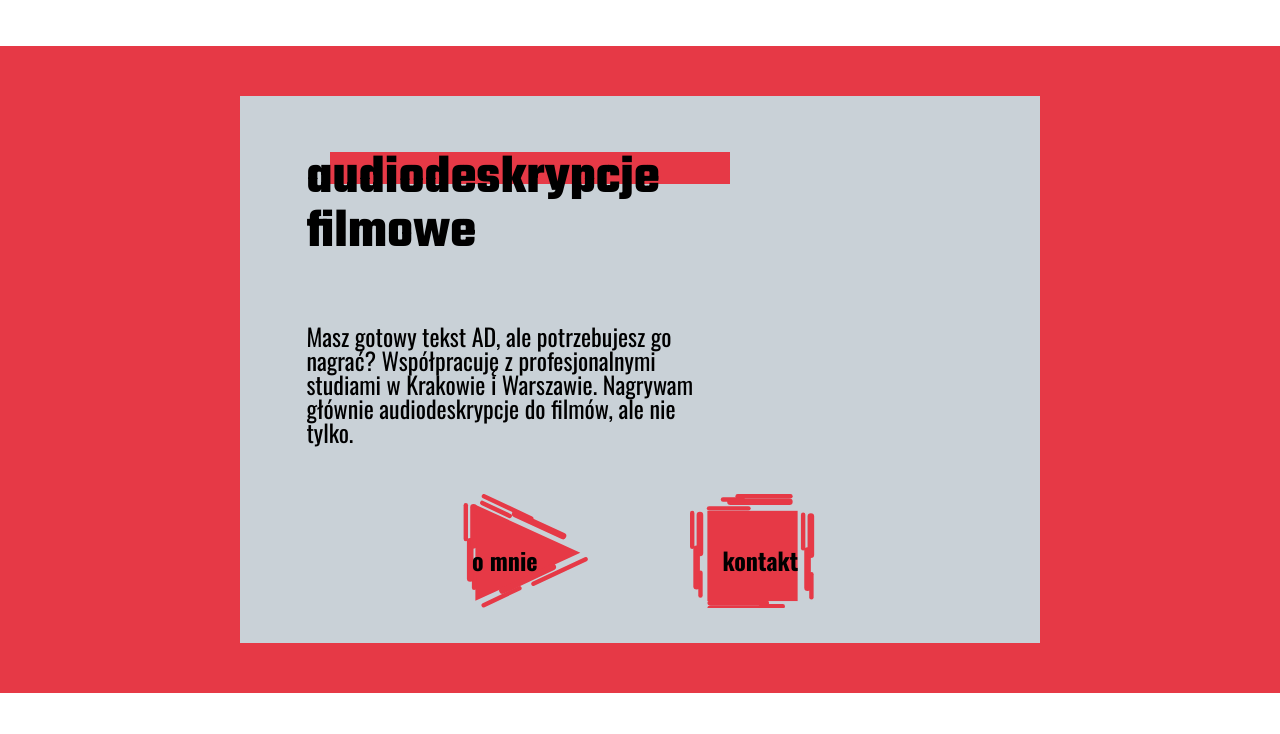
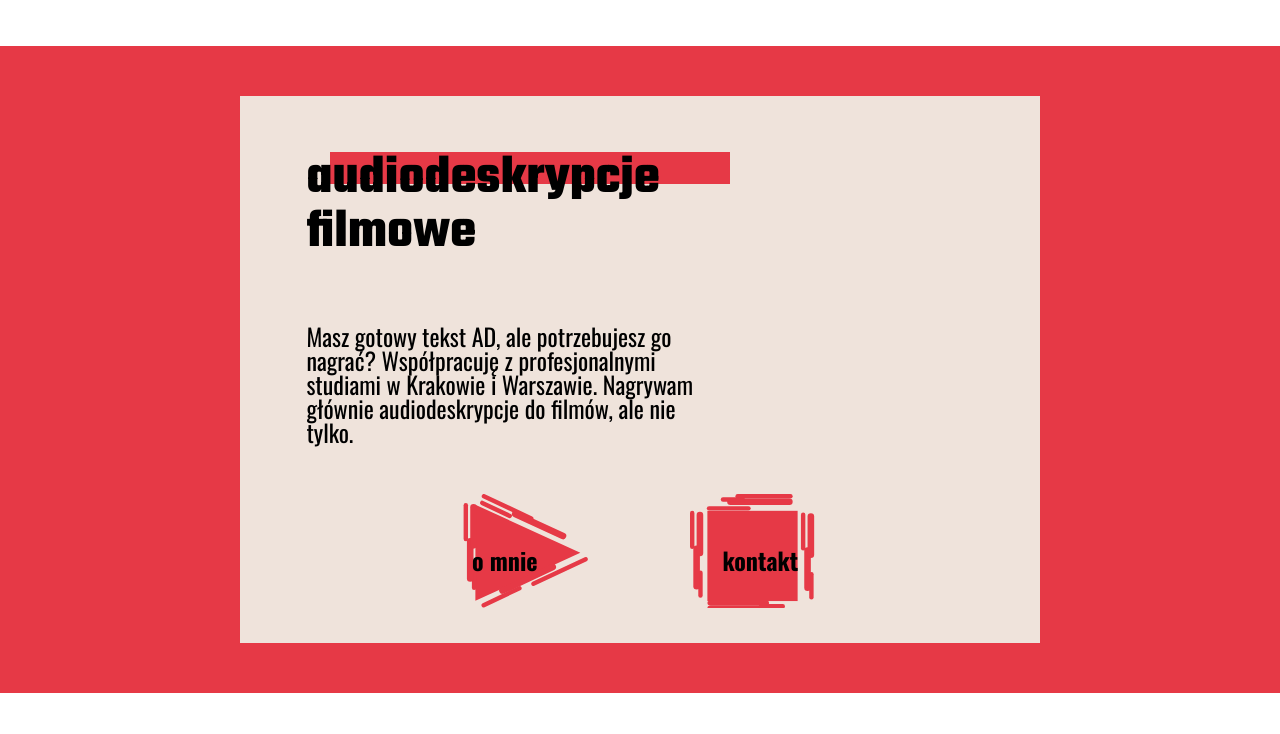
Before and after one commit to rodzinnie/adekwatnie, a React (Vite) app: page / in a window 1280 px wide. Shown: the part 1736-2470 px from the top of the page. Built offline with nearby package versions, Linux system fonts and the light colour scheme.

Commit message:
change colors

```diff
--- a/src/settings.scss
+++ b/src/settings.scss
@@ -13,8 +13,8 @@ $hero-bg-color: #1d3557;
 $bgRed: #e63946;
 $bgLightBlue: #457b9d;
 $bgDarkBlue: #1d3557;
-$bgLightContainer: #c7e2e7e6;
-$lightBackground: #c9d2d7;
+$bgLightContainer: #f1faeee2;
+$lightBackground: #F1FAEE;
 /* HEIGHTS */
 $container-min-height: 80vh;
 
```
